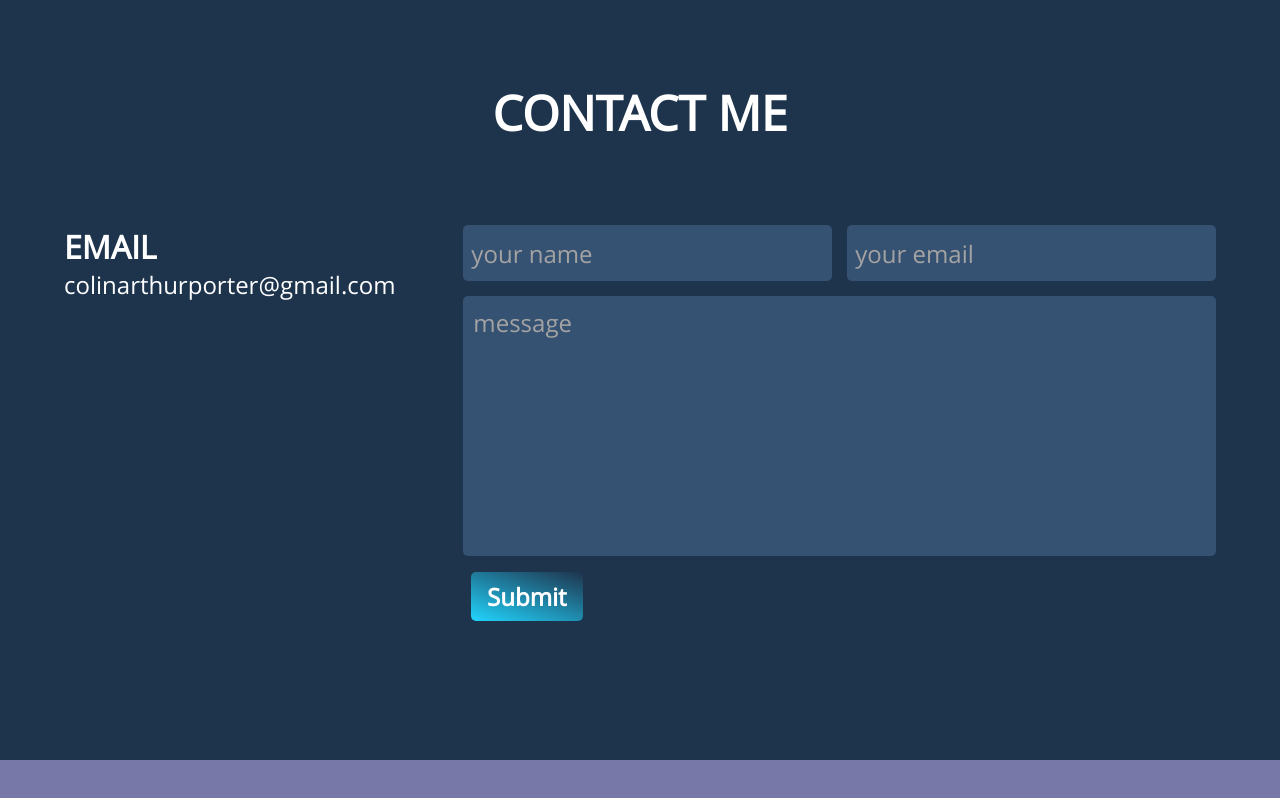
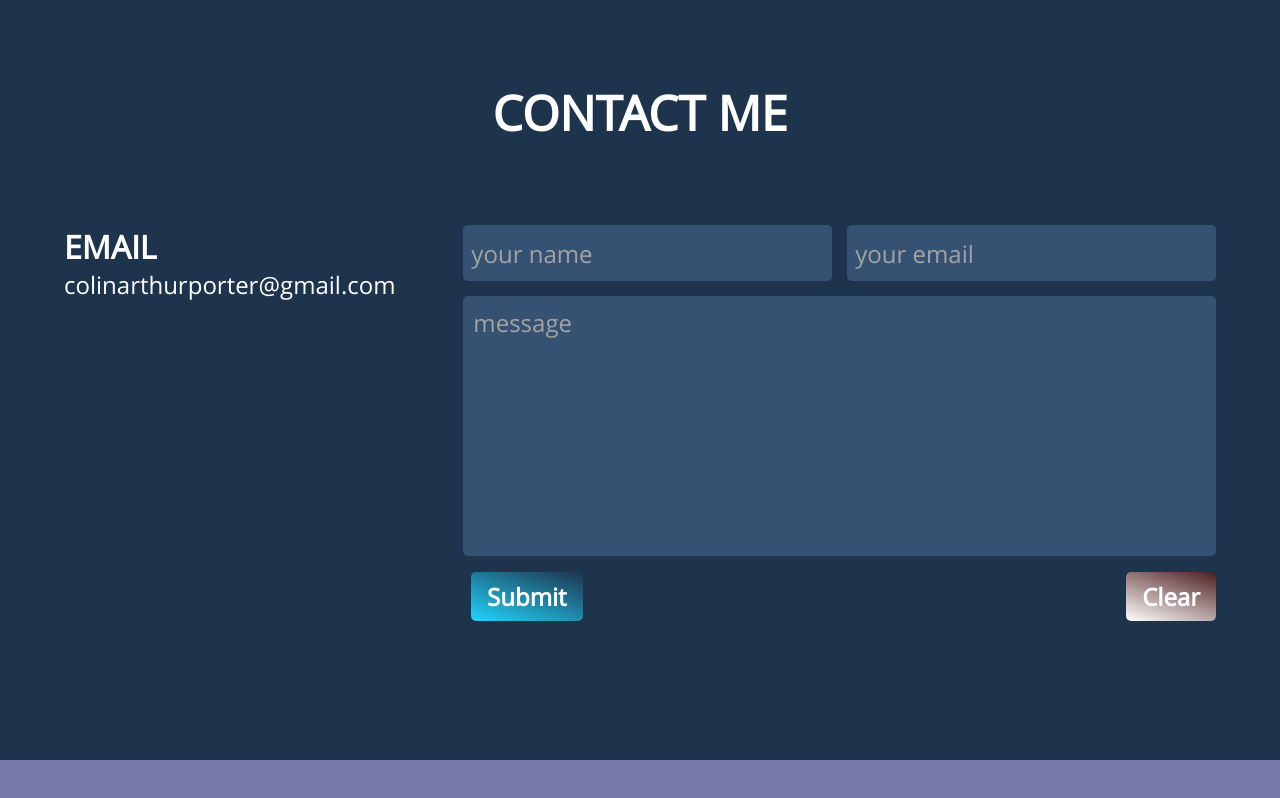
Before and after one commit to cporter1/portfolio-site, a Next.js app: page /sections/ContactMe in a window 1280 px wide. Built offline with nearby package versions, Linux system fonts and the light colour scheme.

Commit message:
added clear button to contactme

```diff
--- a/src/pages/components/WarningPage.js
+++ b/src/pages/components/WarningPage.js
@@ -43,7 +43,7 @@ export default function WarningPage({handleTask, children}) {
           </div>
         </div>
         <div className="popup-bg" id='popup-bg'
-            onClick={() => handleConfirmationBox()}/>
+          onClick={() => handleConfirmationBox()}/>
       </>
     )
 }
--- a/src/pages/sections/ContactMe.js
+++ b/src/pages/sections/ContactMe.js
@@ -33,6 +33,14 @@ export default function ContactMe() {
 
   function handleChange(event) {
     setEmailContent({ ...emailContent, [event.target.name]: event.target.value })
+  }
+
+  function clearFields() {
+    setEmailContent({
+      sender_name: '',
+      sender_email: '',
+      message: '',
+    })
   }
 
   return (
@@ -73,7 +81,11 @@ export default function ContactMe() {
           />
         </form>
         <div/>
-        <WarningPage handleTask={onSubmit}/>
+          <div className="button-container">
+            <WarningPage handleTask={onSubmit} clearFields={clearFields}/>
+            <button className="contactme-cancel-button"
+              onClick={clearFields}>Clear</button>
+          </div>
       </div>
     </section>
   )
--- a/src/styles/main.css
+++ b/src/styles/main.css
@@ -472,9 +472,13 @@ input:-webkit-autofill:active {
   outline-width: 0;
 }
 
-.contactme-submit-button {
-  display: block;
-  width: fit-content;
+.button-container {
+  display: flex;
+  justify-content: space-between;
+}
+
+.contactme-submit-button, .contactme-cancel-button {
+  width: auto;
   border-radius: 5px;
   border: none;
   font-size: x-large;
@@ -482,6 +486,10 @@ input:-webkit-autofill:active {
   background-image: linear-gradient(19deg, #21D4FD 0%, #1e344d 100%);
   cursor: pointer;
   margin-left: 3%;
+}
+
+.contactme-cancel-button {
+  background-image: linear-gradient(19deg, #ffffff 0%, #4d1e1e 100%);
 }
 
 .popup-container {
@@ -507,12 +515,6 @@ input:-webkit-autofill:active {
   margin: 0.5rem 0 2rem;
   line-height: 2rem;
   font-size: 1.1rem;
-}
-
-.button-container {
-  display: flex;
-  margin-top: auto;
-  justify-content: space-between;
 }
 
 .confirmation-button {
```
